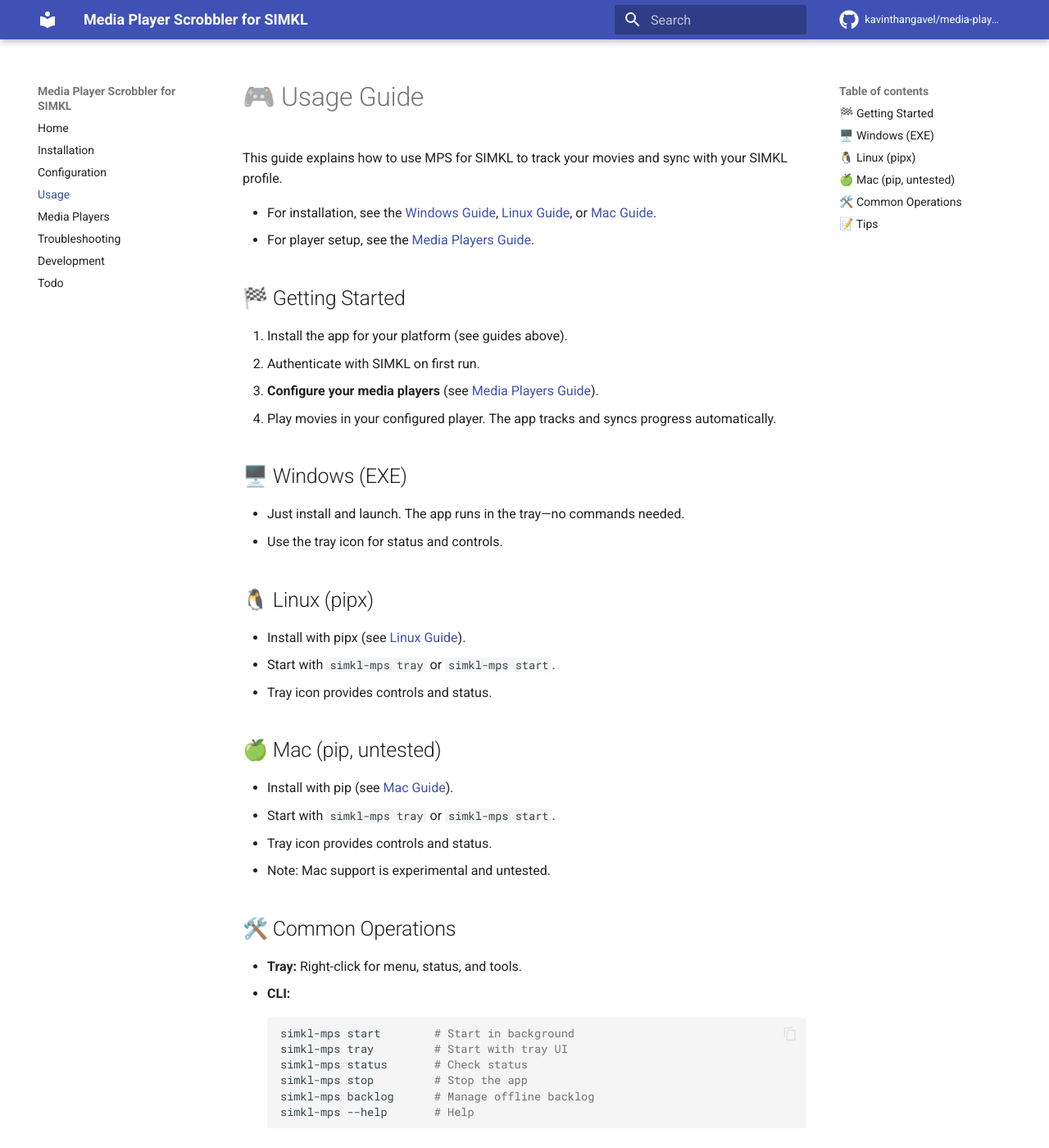
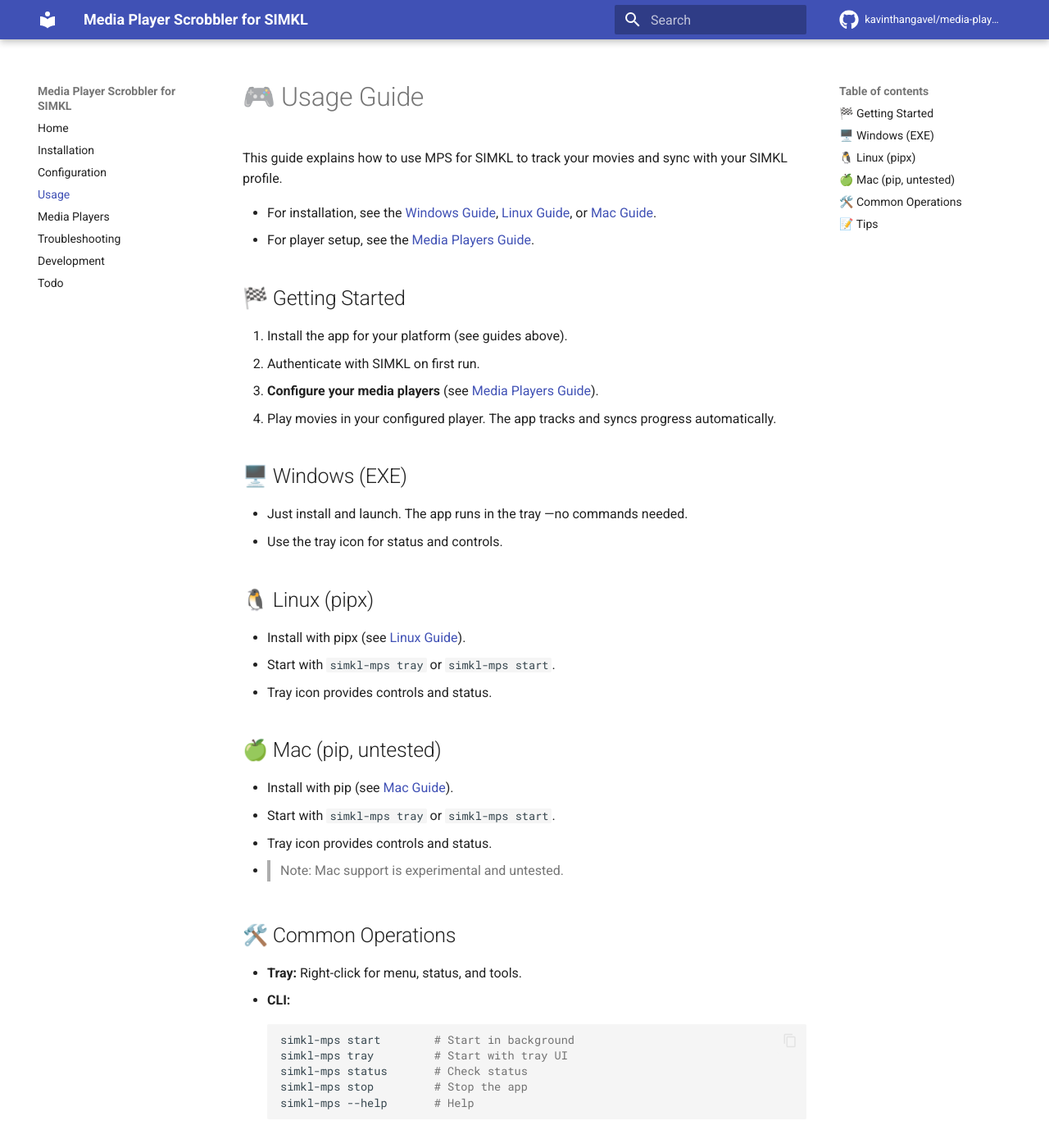
Before and after one commit to ByteTrix/Media-Player-Scrobbler-for-Simkl, an MkDocs documentation site: the page built from docs/usage.md, in a window 1280 px wide and 1400 px high. Shown: the whole window at 82% size. Built offline with MkDocs 1.6.1 and Material for MkDocs 9.7.7, drawn with Linux system fonts in a browser that asks for light colours; comment, search, counter and statistics services are not loaded; part of the change alters nothing that is shown.

Commit message:
Update usage.md

````diff
--- a/docs/usage.md
+++ b/docs/usage.md
@@ -13,7 +13,7 @@ This guide explains how to use MPS for SIMKL to track your movies and sync with
 4. Play movies in your configured player. The app tracks and syncs progress automatically.
 
 ## 🖥️ Windows (EXE)
-- Just install and launch. The app runs in the tray—no commands needed.
+- Just install and launch. The app runs in the tray —no commands needed.
 - Use the tray icon for status and controls.
 
 ## 🐧 Linux (pipx)
@@ -25,7 +25,8 @@ This guide explains how to use MPS for SIMKL to track your movies and sync with
 - Install with pip (see [Mac Guide](mac-guide.md)).
 - Start with `simkl-mps tray` or `simkl-mps start`.
 - Tray icon provides controls and status.
-- Note: Mac support is experimental and untested.
+-
+> Note: Mac support is experimental and untested.
 
 ## 🛠️ Common Operations
 
@@ -36,7 +37,6 @@ This guide explains how to use MPS for SIMKL to track your movies and sync with
   simkl-mps tray         # Start with tray UI
   simkl-mps status       # Check status
   simkl-mps stop         # Stop the app
-  simkl-mps backlog      # Manage offline backlog
   simkl-mps --help       # Help
   ```
 
````
